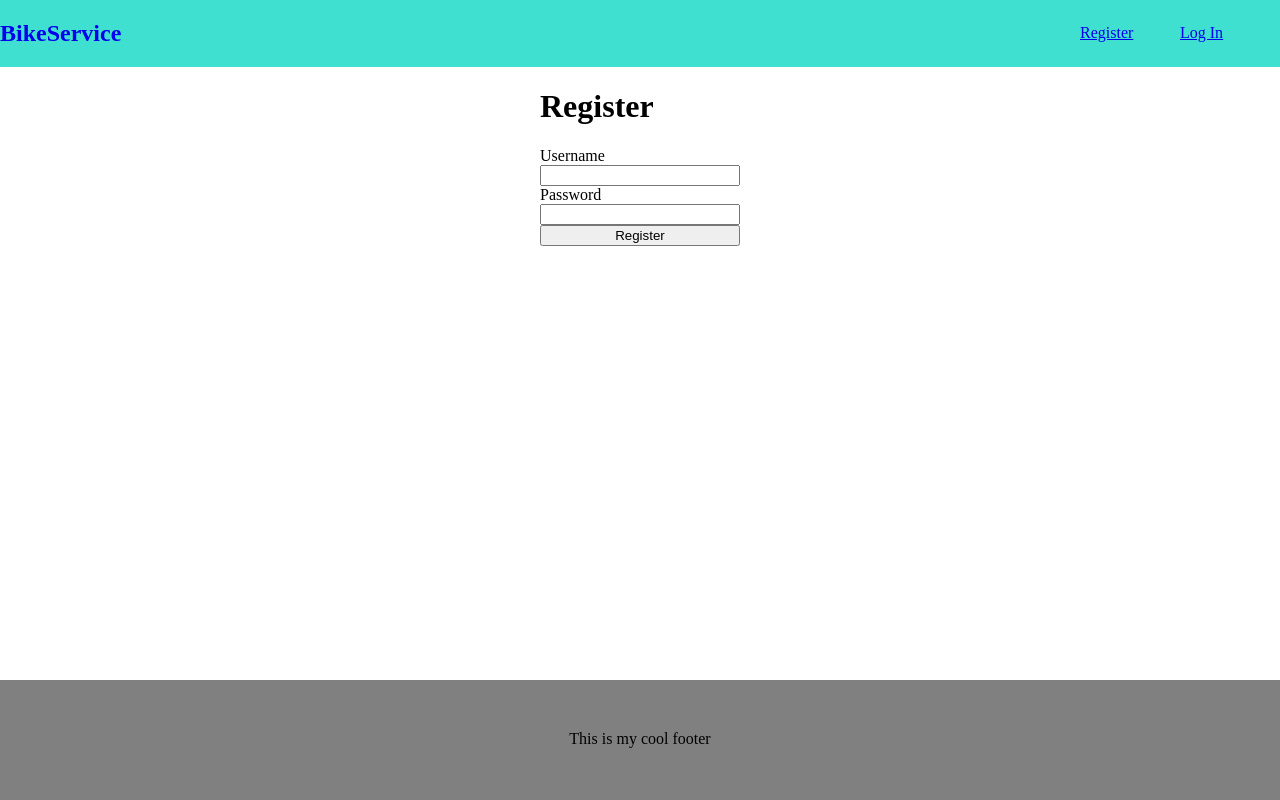
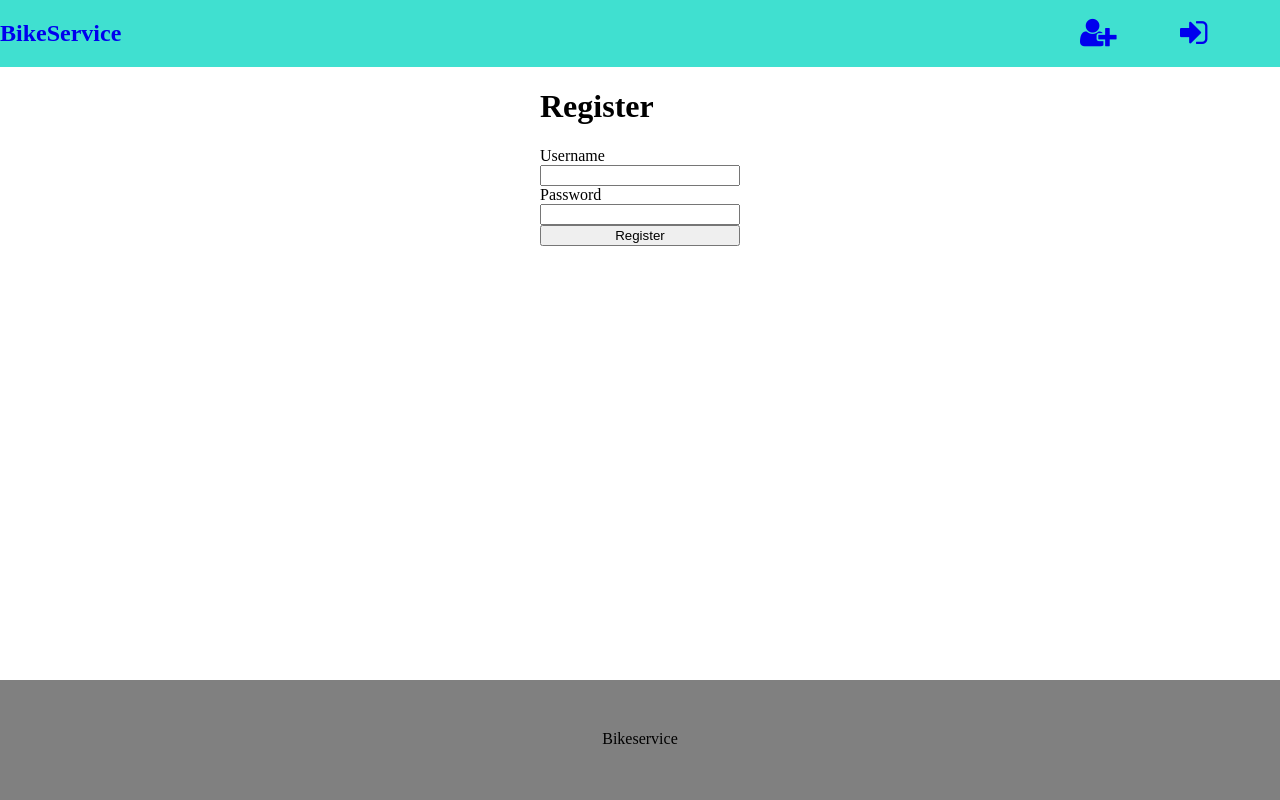
Before and after one commit to vidarandrebo/bikeservice-py, a Flask app: page /auth/register in a window 1280 px wide. Run offline with Flask 2, Linux system fonts and the light colour scheme.

Commit message:
more in template

```diff
--- a/bikeservice/templates/base.html
+++ b/bikeservice/templates/base.html
@@ -19,8 +19,8 @@
             </div>
         {% else %}
             <div class="menugroup">
-                <div class="menuitem"><a href="{{ url_for('auth.register') }}">Register</a></div>
-                <div class="menuitem"><a href="{{ url_for('auth.login') }}">Log In</a></div>
+                <div class="menuitem"><a href="{{ url_for('auth.register') }}"><i class="fa fa-user-plus fa-2x"></i></a></div>
+                <div class="menuitem"><a href="{{ url_for('auth.login') }}"><i class="fa fa-sign-in fa-2x"></i></a></div>
             </div>
         {% endif %}
     </nav>
@@ -34,7 +34,7 @@
     <div class="space">
     </div>
     <footer>
-        <p>This is my cool footer</p>
+        <p>Bikeservice</p>
     </footer>
     {% endblock %}
 </body>
```
